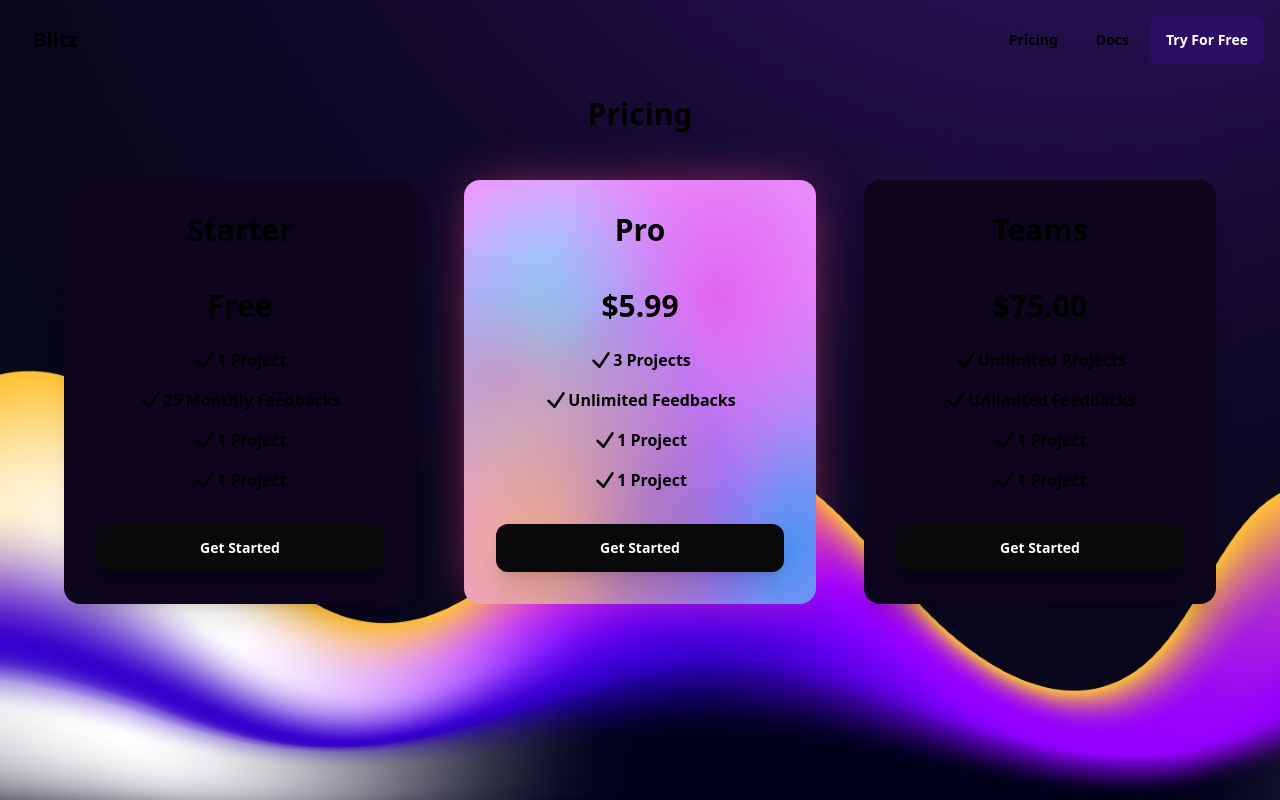
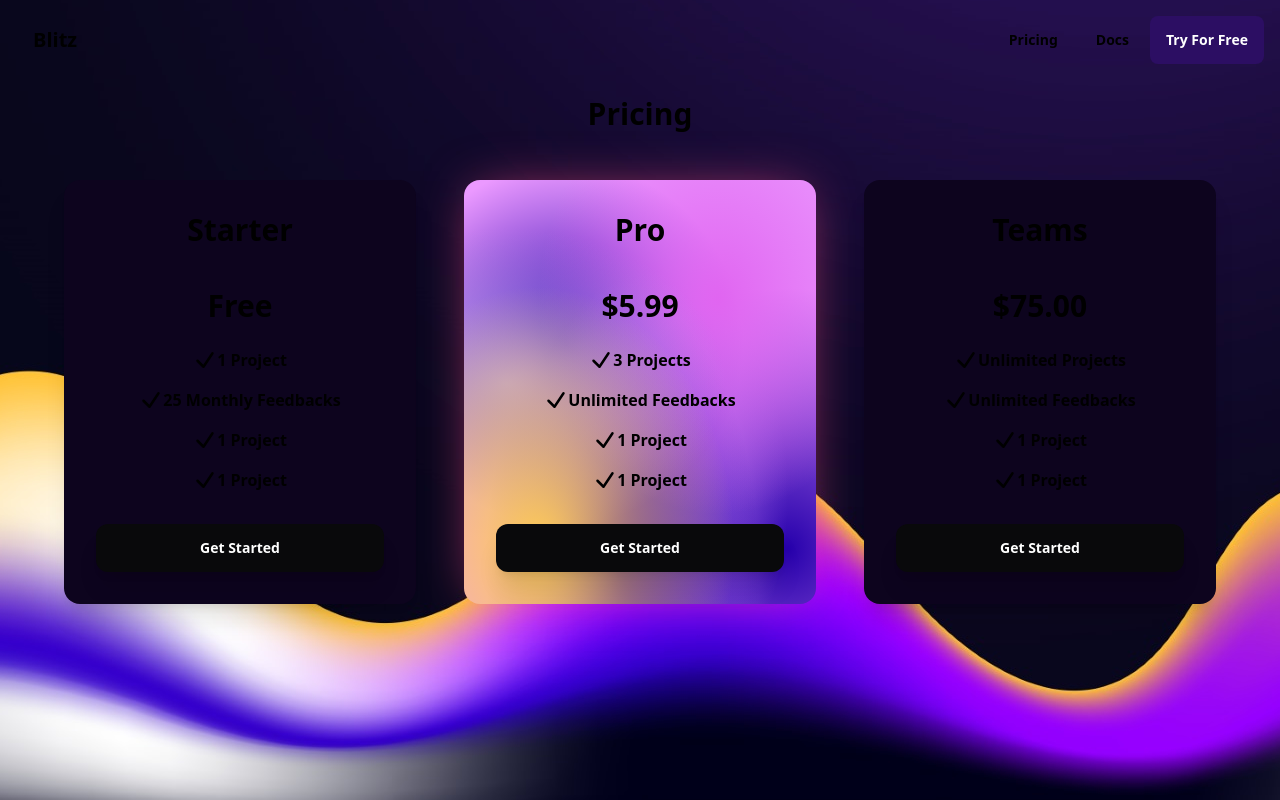
Before and after one commit to ramezj/astralics, a Next.js app in the folder client/: page /pricing in a window 1280 px wide. Built offline with nearby package versions, Linux system fonts and the light colour scheme; no server answers.

Commit message:
changed colors of widget background :"D

```diff
--- a/client/styles/globals.css
+++ b/client/styles/globals.css
@@ -29,13 +29,13 @@ body {
 .backgroundColor {
   background-color:#eb99ff;
 background-image:
-radial-gradient(at 21% 86%, hsla(18,73%,74%,1) 0px, transparent 50%),
+radial-gradient(at 21% 86%, rgba(255,204,84,255) 0px, transparent 50%),
 radial-gradient(at 12% 48%, hsla(260,62%,74%,1) 0px, transparent 50%),
 radial-gradient(at 72% 28%, hsla(293,83%,67%,1) 0px, transparent 50%),
-radial-gradient(at 45% 91%, hsla(254,77%,62%,1) 0px, transparent 50%),
+radial-gradient(at 45% 91%, rgba(38,0,172,255) 0px, transparent 50%),
 radial-gradient(at 54% 74%, hsla(270,78%,67%,1) 0px, transparent 50%),
-radial-gradient(at 92% 87%, hsla(215,85%,62%,1) 0px, transparent 50%),
-radial-gradient(at 29% 39%, hsla(180,94%,66%,1) 0px, transparent 50%);
+radial-gradient(at 92% 87%, rgba(38,0,172,255) 0px, transparent 50%),
+radial-gradient(at 29% 39%, rgba(38,0,172,255) 0px, transparent 50%);
 }
 .whiteBackground {
   background-color:#0d041e;
```
